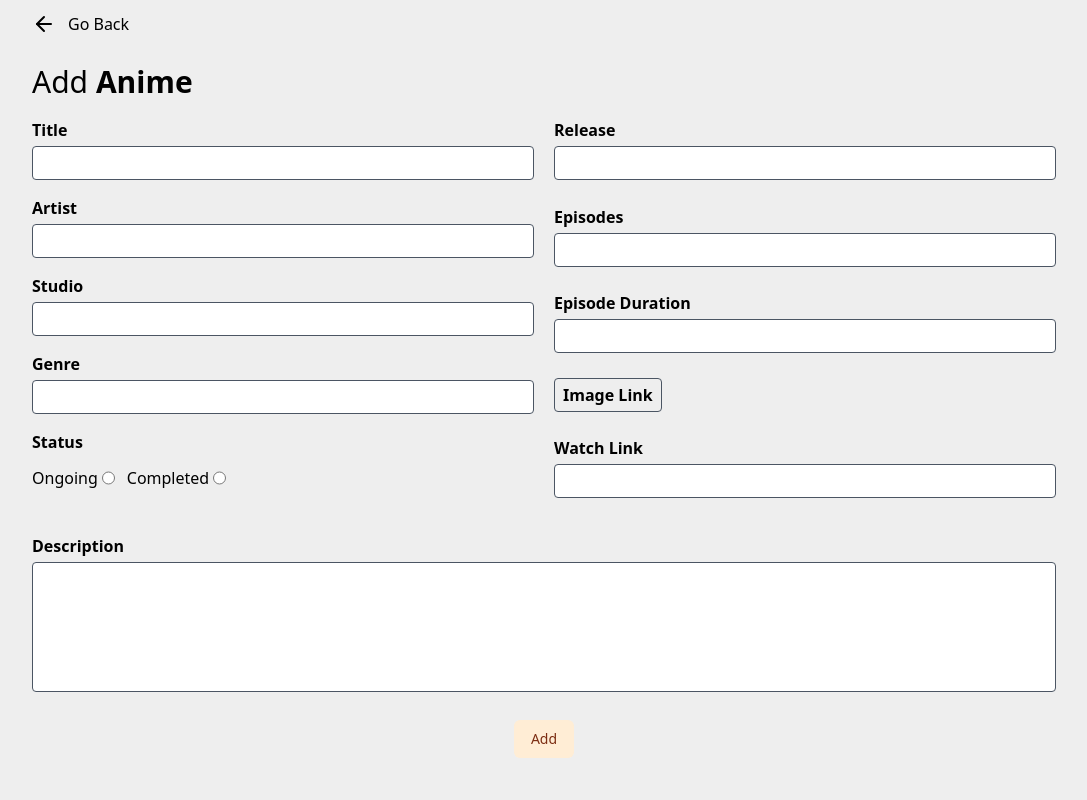
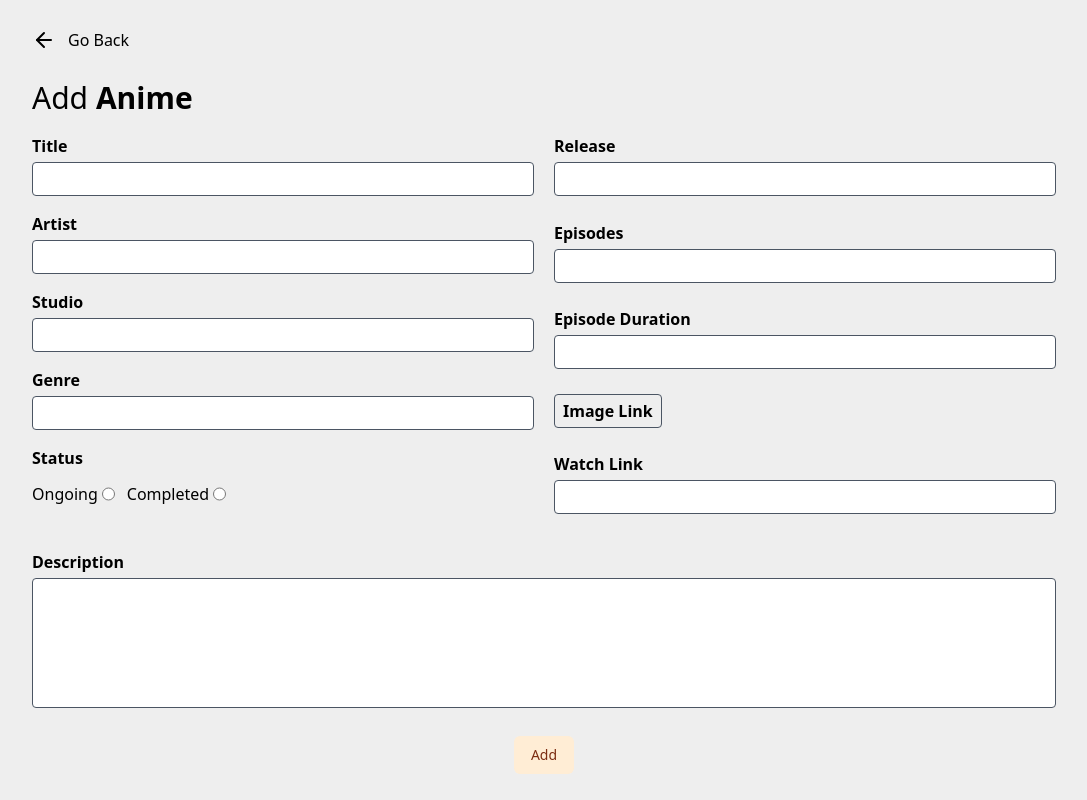
Before and after one commit to Amal221200/anime_hub_admin_panel, a React (Vite) app: page /anime in a window 1280 px wide. Shown: the whole page, without its empty margins (96-1183 px from the left). Built offline with nearby package versions, Linux system fonts and the light colour scheme; no server answers.

Commit message:
minor optimization

```diff
--- a/src/index.css
+++ b/src/index.css
@@ -3,10 +3,9 @@
 @tailwind components;
 
 html,
-body,
-#root {
-  width: 100%;
-  height: 100%;
+body {
+  min-width: 100%;
+  min-height: 100%;
   background-color: #eee;
 }
 
@@ -15,13 +14,17 @@ body,
 }
 
 @layer utilities {
+
   /* Hide scrollbar for Chrome, Safari and Opera */
   .no-scrollbar::-webkit-scrollbar {
     display: none;
   }
+
   /* Hide scrollbar for IE, Edge and Firefox */
   .no-scrollbar {
-        -ms-overflow-style: none;  /* IE and Edge */
-        scrollbar-width: none;  /* Firefox */
+    -ms-overflow-style: none;
+    /* IE and Edge */
+    scrollbar-width: none;
+    /* Firefox */
   }
 }
--- a/src/layout/MainLayout.jsx
+++ b/src/layout/MainLayout.jsx
@@ -9,7 +9,7 @@ const DeletePopup = lazy(() => import("../components/DeletePopup.jsx"))
 export default function MainLayout() {
     return (
         <PopupProvider>
-            <div className="w-[80vw] mx-auto">
+            <div className="w-[80vw] mx-auto my-4">
                 <Suspense>
                     <Outlet />
                 </Suspense>
```
Lines whose indentation alone changed are shown as unchanged.
